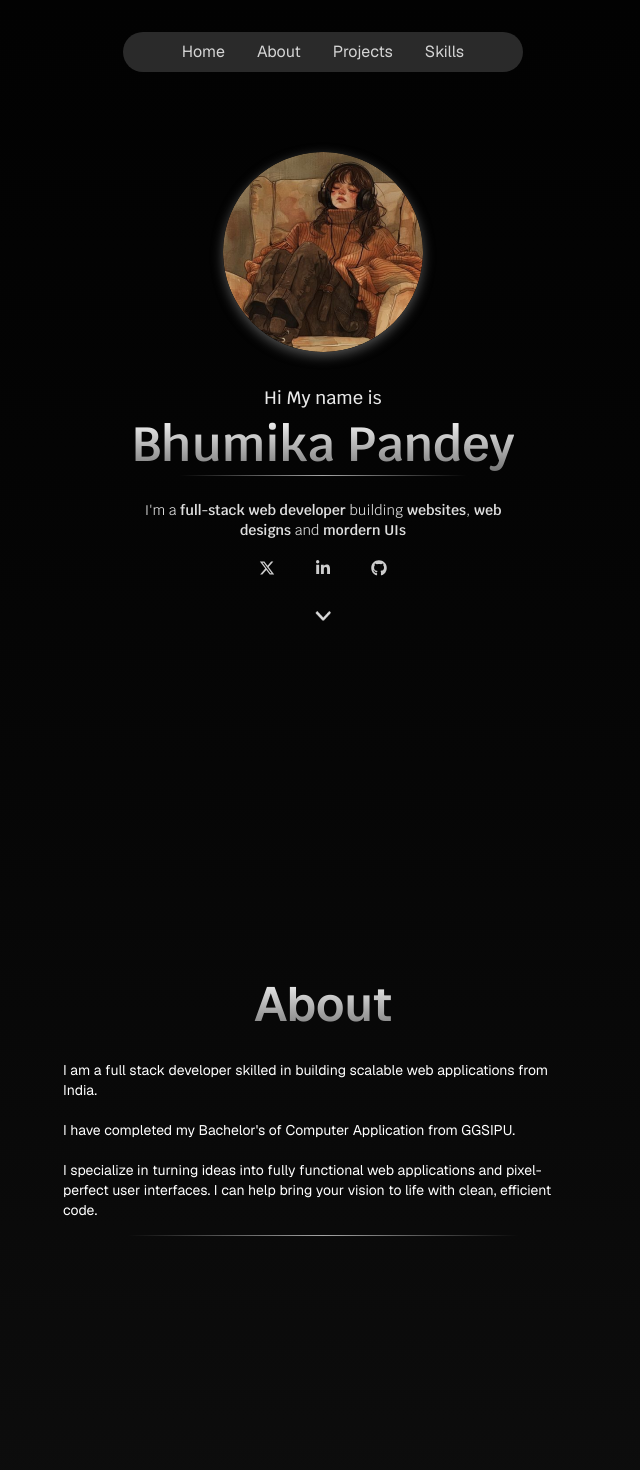
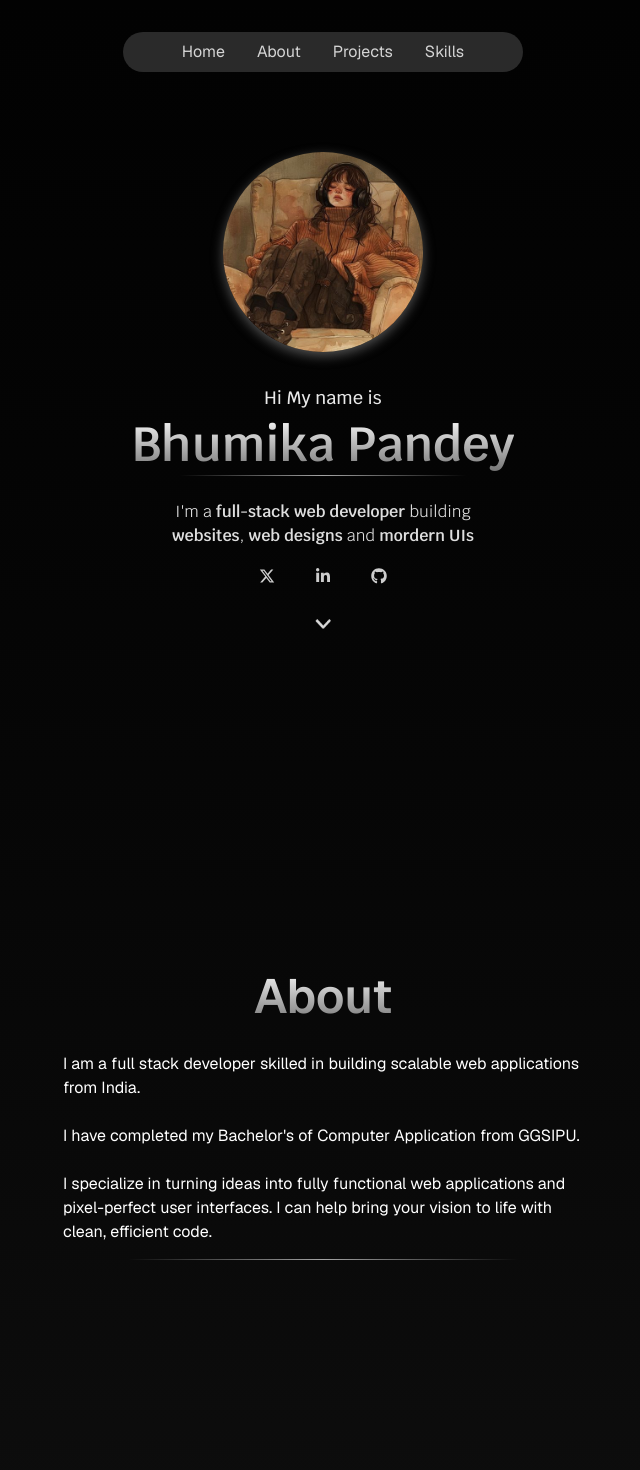
Before and after one commit to bhumikaPandeyCodes/bhumika-portfolio, a Next.js app: page / in a window 1280 px wide. Shown: the top 1470 px of the page, without its empty margins (317-957 px from the left). Built offline with nearby package versions, Linux system fonts and the light colour scheme; a web font is replaced by a local one.

Commit message:
added pfp and text-size of medium sc

```diff
--- a/app/components/About.tsx
+++ b/app/components/About.tsx
@@ -5,7 +5,7 @@ export function About(){
         <section className="h-screen flex flex-col justify-center items-center gap-20 " id="About">
             <div className="flex flex-col justify-center items-center">
                 <Title title="About"/>
-                <p className="relative text-white flex flex-wrap max-w-[520px] my-4 text-sm md:text-md pt-2 pb-4">
+                <p className="relative text-white flex flex-wrap max-w-[520px] my-4 text-sm md:text-base pt-2 pb-4">
                     I am a full stack developer skilled in building scalable web applications from India.
                     <br/><br/>
                     I have completed my Bachelor&apos;s of Computer Application from GGSIPU.
--- a/app/components/Hero.tsx
+++ b/app/components/Hero.tsx
@@ -16,7 +16,7 @@ export default function Hero(){
                 transition={{duration:0.4, ease: "easeInOut"}}
                 className="md:w-[200px] md:h-[200px] w-[160px] h-[160px] relative">
                     <Image
-                    src="/avatar.png"
+                    src="/pfp.jpg"
                     alt="portfolio-image"
                     height={200}
                     width={200}
@@ -29,7 +29,7 @@ export default function Hero(){
                         <Title title="Bhumika Pandey"/>
                         <span className="absolute inset-x-0 bottom-0 bg-gradient-to-r from-transparent via-gray-100 to-transparent h-[1px] w-3/4 mx-auto"></span>
                     </div>
-                    <p className="mt-6 text-sm text-gray-300  w-[360px] text-center">I&apos;m a <span className="font-semibold">full-stack web developer</span> building <span className="font-semibold">websites</span>, <span className="font-semibold">web designs</span> and <span className="font-semibold">mordern UIs</span></p>
+                    <p className="mt-6 text-sm md:text-base text-gray-300  w-[360px] text-center">I&apos;m a <span className="font-semibold">full-stack web developer</span> building <span className="font-semibold">websites</span>, <span className="font-semibold">web designs</span> and <span className="font-semibold">mordern UIs</span></p>
                 </div>
                 <div className="flex gap-6 mt-3">
                     <Link href="https://x.com/bhumiCodes" className="p-2 rounded-full group transition-all hover:bg-gray-600 hover:duration-300 hover:-translate-y-1 ">
@@ -48,7 +48,7 @@ export default function Hero(){
                   }}
                 >
                     <Image
-                    src="/vector.png"
+                    src="/Vector.png"
                     alt="down"
                     height={20}
                     width={16}
```
Also changed, not shown: public/pfp.jpg (added), 1 other file (tests, documents, lock files or other folders).
